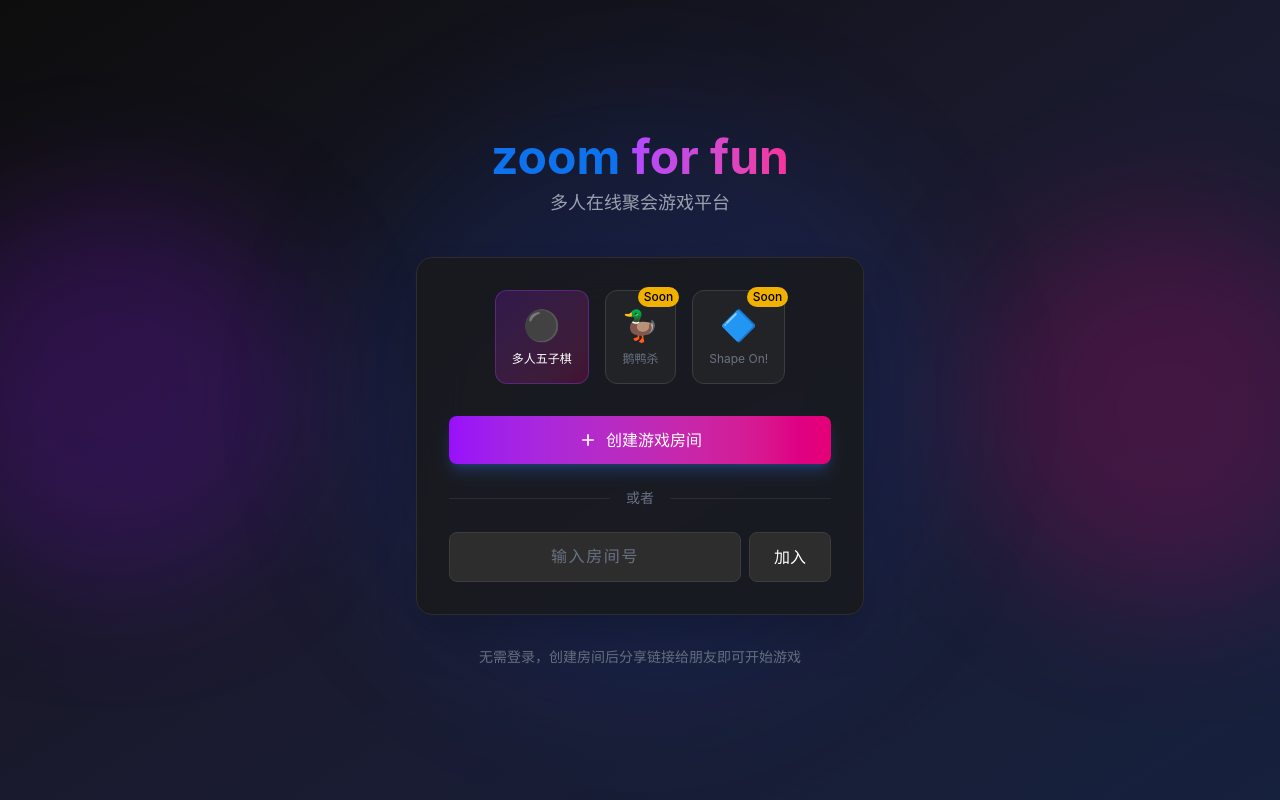
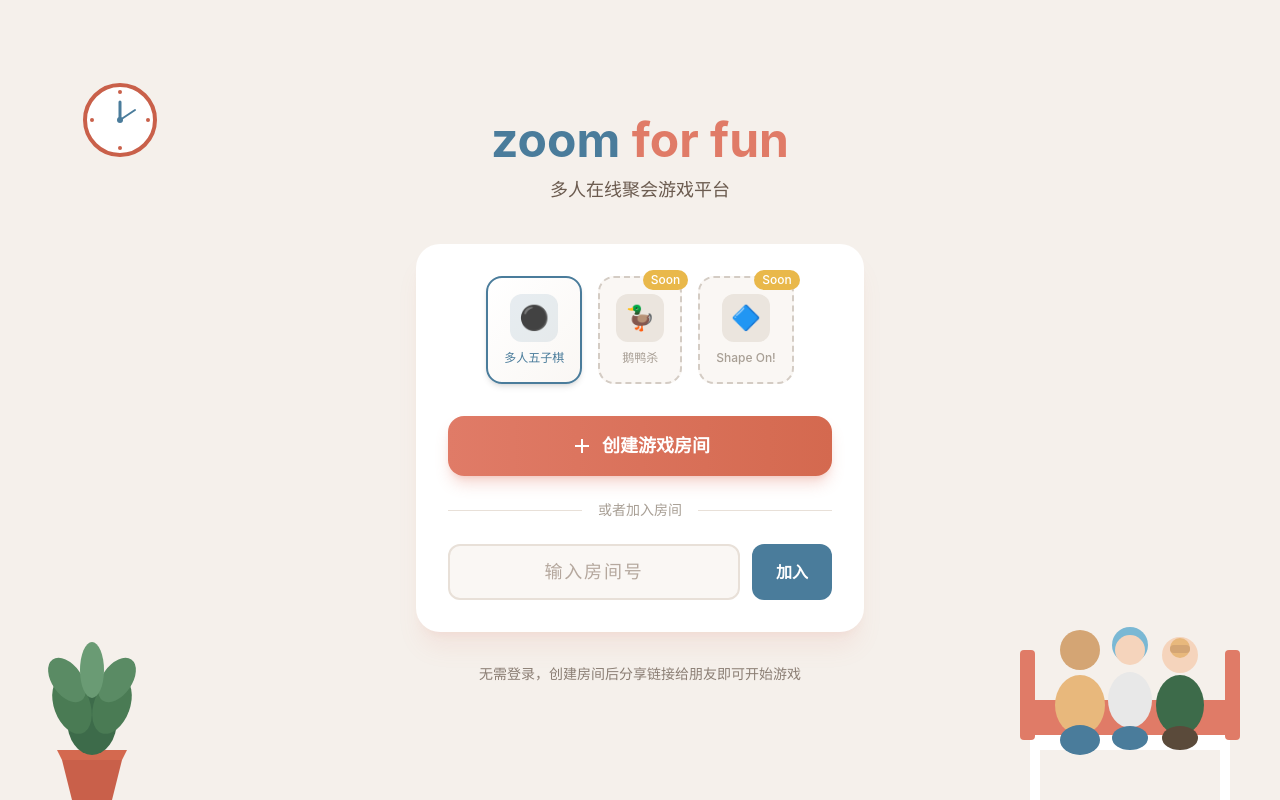
Before and after one commit to squarex1989/zoomgame, a Next.js app: page / in a window 1280 px wide. Built offline with nearby package versions, Linux system fonts and the light colour scheme.

Commit message:
首页改造为温暖插画风格 - 背景改为温暖米色 #F5F0EB - 主色调改为珊瑚红 #E07B67 - 添加 SVG 装饰：植物、时钟、人物椅子 - 卡片改为白色背景 + 柔和阴影 - 游戏卡片重新设计为插画风格 - 按钮改为珊瑚红渐变

```diff
--- a/app/page.tsx
+++ b/app/page.tsx
@@ -2,7 +2,6 @@
 
 import React, { useState } from 'react';
 import { useRouter } from 'next/navigation';
-import { Button } from '@/components/ui/Button';
 
 export default function HomePage() {
   const router = useRouter();
@@ -43,89 +42,102 @@ export default function HomePage() {
   };
 
   return (
-    <div className="min-h-screen bg-gradient-to-br from-[#0D0D0D] via-[#1A1A2E] to-[#16213E] flex items-center justify-center p-4">
-      {/* 背景装饰 */}
-      <div className="absolute inset-0 overflow-hidden">
-        <div className="absolute top-1/4 -left-20 w-96 h-96 bg-purple-600/20 rounded-full blur-3xl" />
-        <div className="absolute bottom-1/4 -right-20 w-96 h-96 bg-pink-600/20 rounded-full blur-3xl" />
-        <div className="absolute top-1/2 left-1/2 -translate-x-1/2 -translate-y-1/2 w-[600px] h-[600px] bg-blue-600/10 rounded-full blur-3xl" />
+    <div className="min-h-screen bg-[#F5F0EB] flex items-center justify-center p-4 relative overflow-hidden">
+      {/* 装饰性植物 - 左下角 */}
+      <div className="absolute bottom-0 left-8">
+        <PlantDecoration />
       </div>
 
+      {/* 装饰性时钟 - 左上角 */}
+      <div className="absolute top-20 left-20">
+        <ClockDecoration />
+      </div>
+
+      {/* 装饰性椅子人物 - 右侧 */}
+      <div className="absolute bottom-0 right-0 hidden lg:block">
+        <PeopleDecoration />
+      </div>
+
+      {/* 主内容区 */}
       <div className="relative z-10 w-full max-w-md">
         {/* Logo */}
         <div className="text-center mb-10">
-          <h1 className="text-5xl font-bold mb-2">
-            <span className="text-[#0E72ED]">zoom</span>
-            <span className="bg-gradient-to-r from-purple-500 to-pink-500 bg-clip-text text-transparent">
-              {' '}for fun
-            </span>
+          <h1 className="text-5xl font-bold mb-3">
+            <span className="text-[#4A7C9B]">zoom</span>
+            <span className="text-[#E07B67]"> for fun</span>
           </h1>
-          <p className="text-gray-400 text-lg">多人在线聚会游戏平台</p>
+          <p className="text-[#6B5B4F] text-lg">多人在线聚会游戏平台</p>
         </div>
 
         {/* 主卡片 */}
-        <div className="bg-[#1A1A1A]/80 backdrop-blur-xl rounded-2xl p-8 border border-[#2D2D2D] shadow-2xl">
+        <div className="bg-white rounded-3xl p-8 shadow-xl shadow-[#E07B67]/10">
           {/* 游戏展示 */}
           <div className="flex justify-center gap-4 mb-8">
-            <GameCard icon="⚫" name="多人五子棋" available />
-            <GameCard icon="🦆" name="鹅鸭杀" />
-            <GameCard icon="🔷" name="Shape On!" />
+            <GameCard icon="⚫" name="多人五子棋" color="#4A7C9B" available />
+            <GameCard icon="🦆" name="鹅鸭杀" color="#3D6B4A" />
+            <GameCard icon="🔷" name="Shape On!" color="#E07B67" />
           </div>
 
           {/* 创建房间 */}
-          <Button
-            variant="primary"
-            size="lg"
-            className="w-full mb-4 bg-gradient-to-r from-purple-600 to-pink-600 hover:from-purple-500 hover:to-pink-500"
+          <button
             onClick={handleCreateRoom}
             disabled={isCreating}
+            className="w-full py-4 px-6 bg-gradient-to-r from-[#E07B67] to-[#D4694F] text-white rounded-2xl font-semibold text-lg flex items-center justify-center gap-2 hover:from-[#D4694F] hover:to-[#C25A42] transition-all shadow-lg shadow-[#E07B67]/30 disabled:opacity-70"
           >
             {isCreating ? (
               <>
-                <span className="animate-spin">◌</span>
+                <span className="animate-spin text-xl">◌</span>
                 创建中...
               </>
             ) : (
               <>
-                <svg className="w-5 h-5" viewBox="0 0 24 24" fill="currentColor">
+                <svg className="w-6 h-6" viewBox="0 0 24 24" fill="currentColor">
                   <path d="M19 13h-6v6h-2v-6H5v-2h6V5h2v6h6v2z"/>
                 </svg>
                 创建游戏房间
               </>
             )}
-          </Button>
+          </button>
 
           {/* 分割线 */}
           <div className="flex items-center gap-4 my-6">
-            <div className="flex-1 h-px bg-[#2D2D2D]" />
-            <span className="text-gray-500 text-sm">或者</span>
-            <div className="flex-1 h-px bg-[#2D2D2D]" />
+            <div className="flex-1 h-px bg-[#E8E0D8]" />
+            <span className="text-[#A89F95] text-sm">或者加入房间</span>
+            <div className="flex-1 h-px bg-[#E8E0D8]" />
           </div>
 
           {/* 加入房间 */}
-          <div className="flex gap-2">
+          <div className="flex gap-3">
             <input
               type="text"
               value={joinRoomId}
               onChange={e => setJoinRoomId(e.target.value.toUpperCase())}
               onKeyDown={e => e.key === 'Enter' && handleJoinRoom()}
               placeholder="输入房间号"
-              className="flex-1 bg-[#2D2D2D] border border-[#3D3D3D] rounded-lg px-4 py-3 text-white placeholder-gray-500 focus:outline-none focus:border-purple-500 font-mono text-center tracking-widest"
+              className="flex-1 bg-[#FAF7F4] border-2 border-[#E8E0D8] rounded-xl px-4 py-3 text-[#4A4A4A] placeholder-[#B5A89E] focus:outline-none focus:border-[#E07B67] font-mono text-center tracking-widest text-lg transition-colors"
               maxLength={6}
             />
-            <Button variant="secondary" size="lg" onClick={handleJoinRoom}>
+            <button
+              onClick={handleJoinRoom}
+              className="px-6 py-3 bg-[#4A7C9B] text-white rounded-xl font-semibold hover:bg-[#3D6B87] transition-colors"
+            >
               加入
-            </Button>
+            </button>
           </div>
 
           {/* 错误提示 */}
           {error && (
-            <p className="text-red-400 text-sm text-center mt-4">{error}</p>
+            <p className="text-[#E07B67] text-sm text-center mt-4 flex items-center justify-center gap-1">
+              <svg className="w-4 h-4" viewBox="0 0 24 24" fill="currentColor">
+                <path d="M12 2C6.48 2 2 6.48 2 12s4.48 10 10 10 10-4.48 10-10S17.52 2 12 2zm1 15h-2v-2h2v2zm0-4h-2V7h2v6z"/>
+              </svg>
+              {error}
+            </p>
           )}
         </div>
 
         {/* 底部说明 */}
-        <div className="text-center mt-8 text-gray-500 text-sm">
+        <div className="text-center mt-8 text-[#8B7E74] text-sm">
           <p>无需登录，创建房间后分享链接给朋友即可开始游戏</p>
         </div>
       </div>
@@ -133,24 +145,109 @@ export default function HomePage() {
   );
 }
 
-function GameCard({ icon, name, available }: { icon: string; name: string; available?: boolean }) {
+function GameCard({ icon, name, color, available }: { icon: string; name: string; color: string; available?: boolean }) {
   return (
     <div
       className={`
-        relative flex flex-col items-center gap-2 p-4 rounded-xl
+        relative flex flex-col items-center gap-2 p-4 rounded-2xl transition-transform hover:scale-105
         ${available
-          ? 'bg-gradient-to-br from-purple-600/20 to-pink-600/20 border border-purple-500/30'
-          : 'bg-[#2D2D2D]/50 border border-[#3D3D3D]'
+          ? 'bg-gradient-to-br from-white to-[#FAF7F4] border-2 shadow-md'
+          : 'bg-[#FAF7F4] border-2 border-dashed'
         }
       `}
+      style={{ borderColor: available ? color : '#D4CCC4' }}
     >
-      <span className="text-3xl">{icon}</span>
-      <span className={`text-xs ${available ? 'text-white' : 'text-gray-500'}`}>{name}</span>
+      <div
+        className="w-12 h-12 rounded-xl flex items-center justify-center text-2xl"
+        style={{ backgroundColor: available ? `${color}20` : '#EBE5DE' }}
+      >
+        {icon}
+      </div>
+      <span
+        className="text-xs font-medium"
+        style={{ color: available ? color : '#A89F95' }}
+      >
+        {name}
+      </span>
       {!available && (
-        <span className="absolute -top-1 -right-1 bg-yellow-500 text-black text-xs px-1.5 py-0.5 rounded-full font-medium">
+        <span
+          className="absolute -top-2 -right-2 text-white text-xs px-2 py-0.5 rounded-full font-medium"
+          style={{ backgroundColor: '#E9B84A' }}
+        >
           Soon
         </span>
       )}
     </div>
   );
 }
+
+// 植物装饰 SVG
+function PlantDecoration() {
+  return (
+    <svg width="120" height="180" viewBox="0 0 120 180" fill="none">
+      {/* 花盆 */}
+      <path d="M30 140 L40 180 L80 180 L90 140 Z" fill="#C9604A" />
+      <path d="M25 130 L95 130 L90 140 L30 140 Z" fill="#D4694F" />
+
+      {/* 植物叶子 */}
+      <ellipse cx="60" cy="100" rx="25" ry="35" fill="#3D6B4A" />
+      <ellipse cx="40" cy="85" rx="18" ry="30" fill="#4A7B54" transform="rotate(-20 40 85)" />
+      <ellipse cx="80" cy="85" rx="18" ry="30" fill="#4A7B54" transform="rotate(20 80 85)" />
+      <ellipse cx="35" cy="60" rx="15" ry="25" fill="#5A8B64" transform="rotate(-35 35 60)" />
+      <ellipse cx="85" cy="60" rx="15" ry="25" fill="#5A8B64" transform="rotate(35 85 60)" />
+      <ellipse cx="60" cy="50" rx="12" ry="28" fill="#6A9B74" />
+    </svg>
+  );
+}
+
+// 时钟装饰 SVG
+function ClockDecoration() {
+  return (
+    <svg width="80" height="80" viewBox="0 0 80 80" fill="none">
+      {/* 时钟外圈 */}
+      <circle cx="40" cy="40" r="35" fill="white" stroke="#C9604A" strokeWidth="4" />
+      {/* 时钟刻度 */}
+      <circle cx="40" cy="12" r="2" fill="#C9604A" />
+      <circle cx="68" cy="40" r="2" fill="#C9604A" />
+      <circle cx="40" cy="68" r="2" fill="#C9604A" />
+      <circle cx="12" cy="40" r="2" fill="#C9604A" />
+      {/* 时针 */}
+      <line x1="40" y1="40" x2="40" y2="22" stroke="#4A7C9B" strokeWidth="3" strokeLinecap="round" />
+      {/* 分针 */}
+      <line x1="40" y1="40" x2="55" y2="30" stroke="#4A7C9B" strokeWidth="2" strokeLinecap="round" />
+      {/* 中心点 */}
+      <circle cx="40" cy="40" r="3" fill="#4A7C9B" />
+    </svg>
+  );
+}
+
+// 人物装饰 SVG（简化版椅子上的人）
+function PeopleDecoration() {
+  return (
+    <svg width="300" height="250" viewBox="0 0 300 250" fill="none">
+      {/* 椅子 */}
+      <path d="M50 180 L50 250 L60 250 L60 200 L240 200 L240 250 L250 250 L250 180 Z" fill="white" />
+      <rect x="40" y="150" width="220" height="35" rx="4" fill="#E07B67" />
+      <rect x="40" y="100" width="15" height="90" rx="4" fill="#E07B67" />
+      <rect x="245" y="100" width="15" height="90" rx="4" fill="#E07B67" />
+
+      {/* 人物1 - 左边 */}
+      <circle cx="100" cy="100" r="20" fill="#D4A574" /> {/* 头 */}
+      <ellipse cx="100" cy="155" rx="25" ry="30" fill="#E8B87C" /> {/* 身体 */}
+      <ellipse cx="100" cy="190" rx="20" ry="15" fill="#4A7C9B" /> {/* 腿 */}
+
+      {/* 人物2 - 中间 */}
+      <circle cx="150" cy="95" r="18" fill="#7AB8D4" /> {/* 蓝色头发 */}
+      <circle cx="150" cy="100" r="15" fill="#F5D4BC" /> {/* 脸 */}
+      <ellipse cx="150" cy="150" rx="22" ry="28" fill="#E8E8E8" /> {/* 灰色上衣 */}
+      <ellipse cx="150" cy="188" rx="18" ry="12" fill="#4A7C9B" /> {/* 蓝色裤子 */}
+
+      {/* 人物3 - 右边 */}
+      <circle cx="200" cy="105" r="18" fill="#F5D4BC" /> {/* 头 */}
+      <circle cx="200" cy="98" r="10" fill="#E8B87C" /> {/* 秃顶 */}
+      <rect x="190" y="95" width="20" height="8" rx="4" fill="#D4A574" /> {/* 眼镜 */}
+      <ellipse cx="200" cy="155" rx="24" ry="30" fill="#3D6B4A" /> {/* 绿色毛衣 */}
+      <ellipse cx="200" cy="188" rx="18" ry="12" fill="#5A4A3A" /> {/* 棕色裤子 */}
+    </svg>
+  );
+}
```
